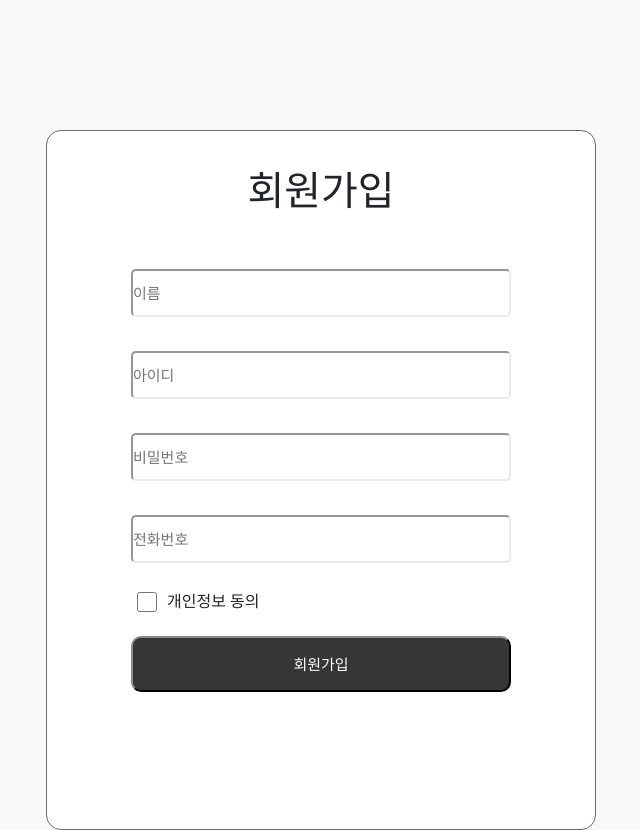
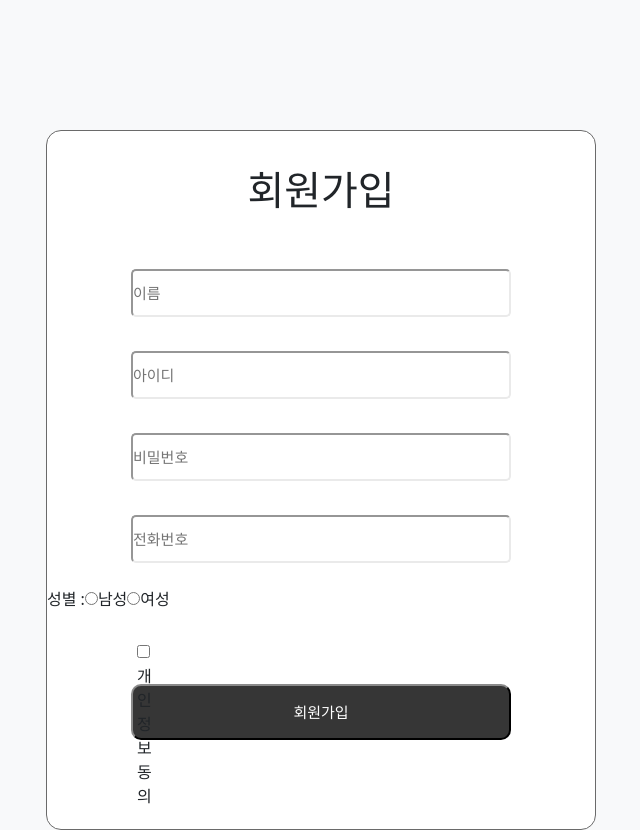
Before and after one commit to castle9612/reservation, a React (Create React App) app in the folder src/main/fronted/: page /signup in a window 1280 px wide. Shown: the whole page, without its empty margins (319-959 px from the left). Built offline with nearby package versions, Linux system fonts and the light colour scheme.

Commit message:
Update signup.js

```diff
--- a/src/main/fronted/src/components/signup.js
+++ b/src/main/fronted/src/components/signup.js
@@ -1,42 +1,134 @@
-import React from 'react';
+import React, { useState } from 'react';
 import '../css/signup.css';
 
 function Signup() {
+    // State 변수로 form 데이터 관리
+    const [formData, setFormData] = useState({
+        userName: '',
+        userId: '',
+        userPw: '',
+        phone: '',
+        gender: '',
+        agree: false,
+    });
+
+    // 입력값 변경 핸들러
+    const handleChange = (e) => {
+        const { name, value, type, checked } = e.target;
+        setFormData({
+            ...formData,
+            [name]: type === 'checkbox' ? checked : value,
+        });
+    };
+
+    // 폼 제출 핸들러
+    const handleSubmit = async (e) => {
+        e.preventDefault();
+
+        // 개인정보 동의 체크 여부 확인
+        if (!formData.agree) {
+            alert('개인정보 동의를 체크해주세요.');
+            return;
+        }
+
+        try {
+            const response = await fetch('http://localhost:8080/api/signup', {
+                method: 'POST',
+                headers: {
+                    'Content-Type': 'application/json',
+                },
+                body: JSON.stringify({
+                    name: formData.userName,
+                    id: formData.userId,
+                    password: formData.userPw,
+                    phone: formData.phone,
+                    gender: formData.gender,
+                }),
+            });
+
+            if (response.ok) {
+                alert('회원가입 성공!');
+            } else {
+                alert('회원가입 실패. 다시 시도해주세요.');
+            }
+        } catch (error) {
+            console.error('Error:', error);
+            alert('서버 오류가 발생했습니다.');
+        }
+    };
 
     return (
         <div className="App">
-            <div className="header"/>
+            <div className="header" />
             <div className="body">
-                <form className= "SignupForm">
+                <form className="SignupForm" onSubmit={handleSubmit}>
                     <h2>회원가입</h2>
                     <input
                         type="text"
                         name="userName"
                         placeholder="이름"
-                    /><br/>
+                        value={formData.userName}
+                        onChange={handleChange}
+                    /><br />
                     <input
                         type="text"
                         name="userId"
                         placeholder="아이디"
-                    /><br/>
+                        value={formData.userId}
+                        onChange={handleChange}
+                    /><br />
                     <input
                         type="password"
                         name="userPw"
                         placeholder="비밀번호"
-                    /><br/>
+                        value={formData.userPw}
+                        onChange={handleChange}
+                    /><br />
                     <input
                         type="text"
-                        name="userId"
+                        name="phone"
                         placeholder="전화번호"
-                    /><br/>
-                    <input type="checkbox" className="CheckBox"/>
-                    <span className="checkBoxSpan">개인정보 동의</span><br/>
+                        value={formData.phone}
+                        onChange={handleChange}
+                    /><br />
+                    <div className="Gender">
+                        <label className="gender">성별 :</label>
+                        <input
+                            type="radio"
+                            name="gender"
+                            value="male"
+                            id="male"
+                            checked={formData.gender === 'male'}
+                            onChange={handleChange}
+                        />
+                        <label htmlFor="male">남성</label>
+
+                        <input
+                            type="radio"
+                            name="gender"
+                            value="female"
+                            id="female"
+                            checked={formData.gender === 'female'}
+                            onChange={handleChange}
+                        />
+                        <label htmlFor="female">여성</label>
+                    </div><br />
+                    <div className="CheckBox">
+                        <input
+                            type="checkbox"
+                            name="agree"
+                            className="checkBox"
+                            checked={formData.agree}
+                            onChange={handleChange}
+                        />
+                        <span className="checkBoxSpan">개인정보 동의</span>
+                    </div><br />
                     <button type="submit" className="signup_btn">
                         <span>회원가입</span>
                     </button>
                 </form>
             </div>
-            <div className="Signupfooter"/>
+            <div className="Signupfooter" />
         </div>
     );
 }
```
